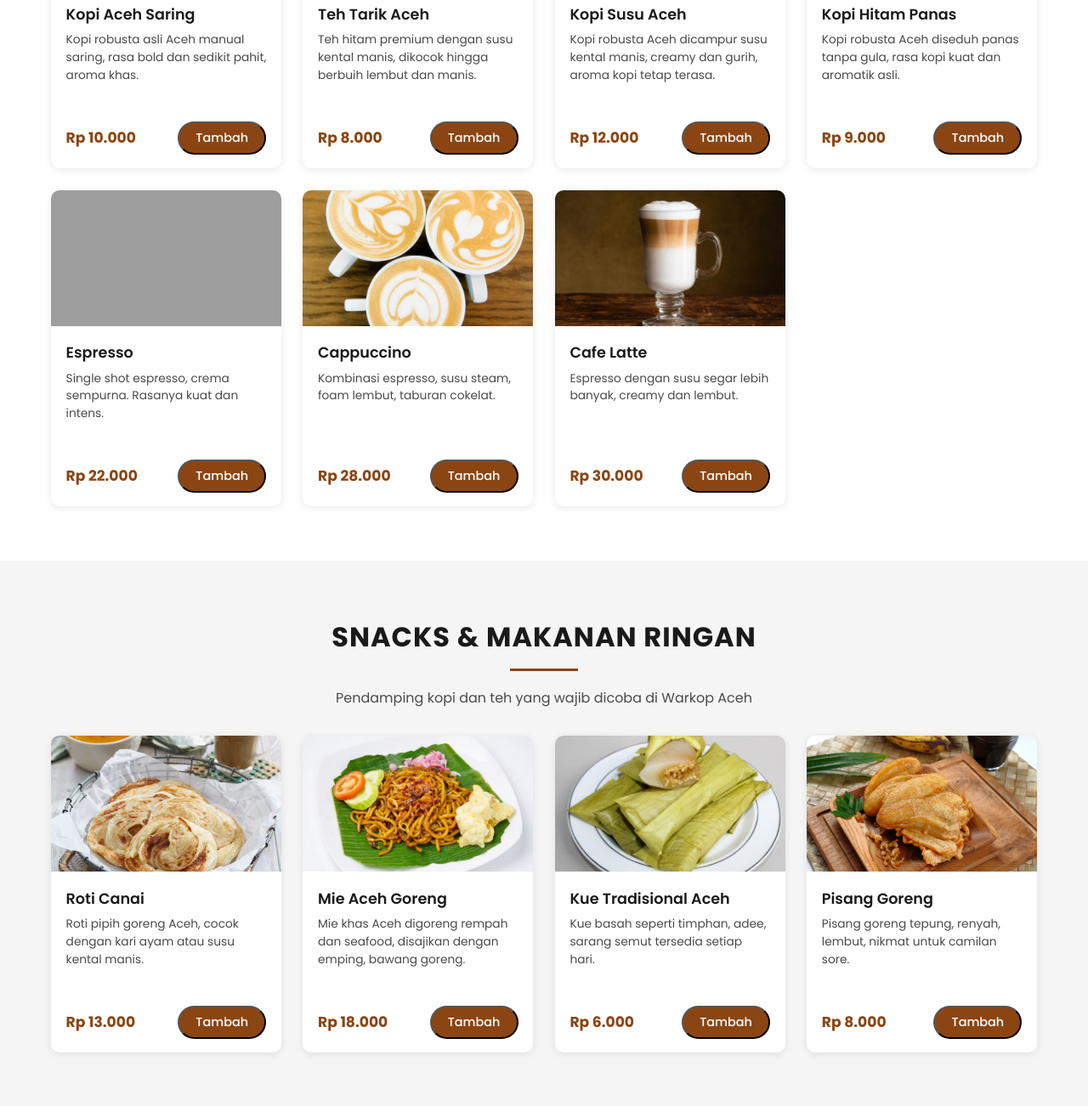
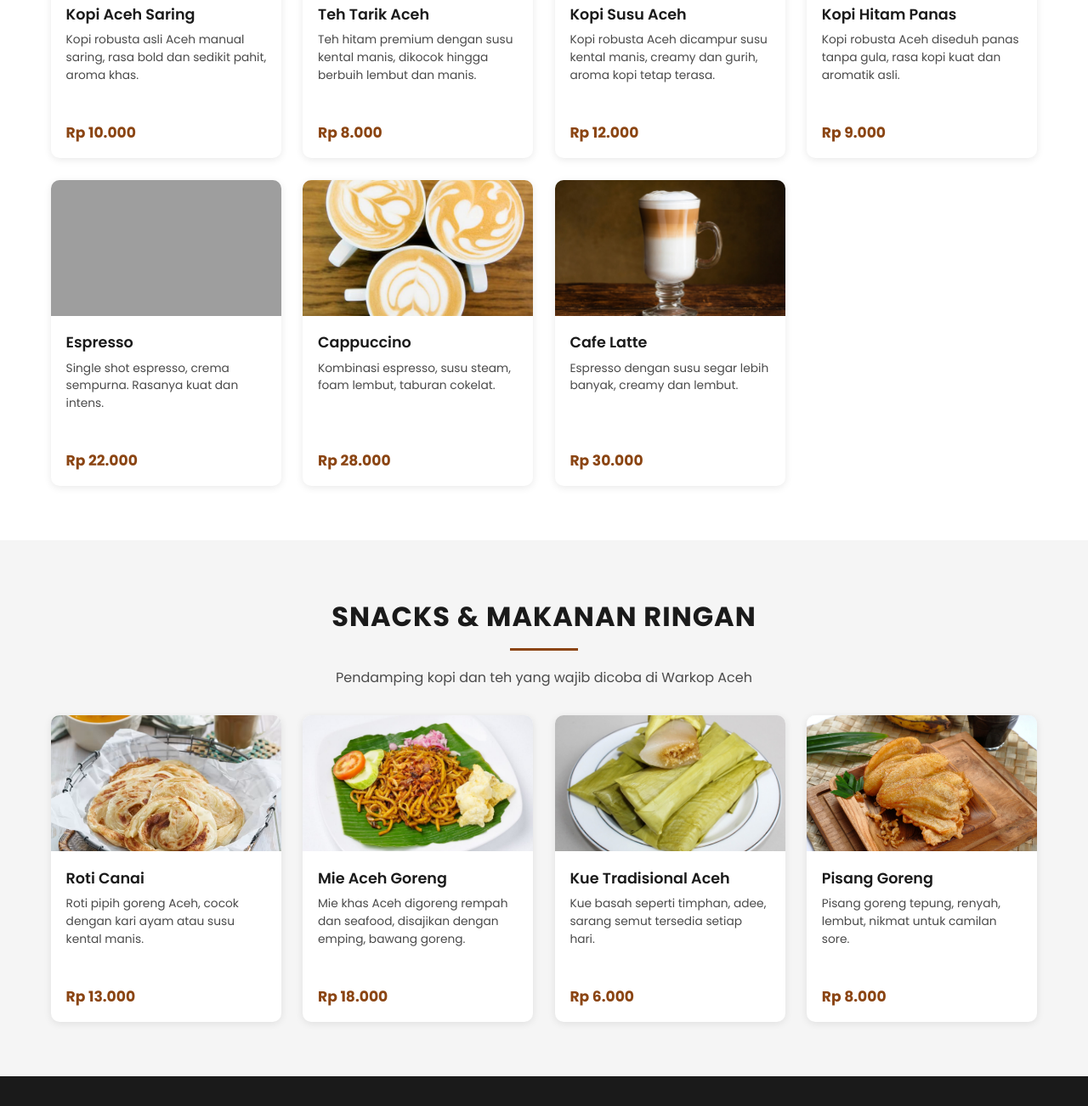
Before and after one commit to rajif-fandi/darakupi, a plain HTML site: page menu.html in a window 1280 px wide. Shown: the part 884-2186 px from the top of the page at 85% size. Drawn offline with Linux system fonts and the light colour scheme; grey boxes are pictures that could not be loaded.

Commit message:
Fix: Menghapus tombol pesan di index.html dan menu.html untuk simplifikasi UI

```diff
--- a/menu.html
+++ b/menu.html
@@ -66,7 +66,7 @@
           </div>
           <div class="menu-footer">
             <span class="menu-price">Rp 10.000</span>
-            <button class="btn-add">Tambah</button>
+
           </div>
         </div>
         <div class="menu-card">
@@ -79,7 +79,7 @@
           </div>
           <div class="menu-footer">
             <span class="menu-price">Rp 8.000</span>
-            <button class="btn-add">Tambah</button>
+
           </div>
         </div>
         <div class="menu-card">
@@ -92,7 +92,7 @@
           </div>
           <div class="menu-footer">
             <span class="menu-price">Rp 12.000</span>
-            <button class="btn-add">Tambah</button>
+
           </div>
         </div>
         <div class="menu-card">
@@ -105,7 +105,7 @@
           </div>
           <div class="menu-footer">
             <span class="menu-price">Rp 9.000</span>
-            <button class="btn-add">Tambah</button>
+
           </div>
         </div>
         <!-- Modern Cafe Coffee -->
@@ -119,7 +119,7 @@
           </div>
           <div class="menu-footer">
             <span class="menu-price">Rp 22.000</span>
-            <button class="btn-add">Tambah</button>
+
           </div>
         </div>
         <div class="menu-card">
@@ -132,7 +132,7 @@
           </div>
           <div class="menu-footer">
             <span class="menu-price">Rp 28.000</span>
-            <button class="btn-add">Tambah</button>
+
           </div>
         </div>
         <div class="menu-card">
@@ -145,7 +145,7 @@
           </div>
           <div class="menu-footer">
             <span class="menu-price">Rp 30.000</span>
-            <button class="btn-add">Tambah</button>
+
           </div>
         </div>
       </div>
@@ -171,7 +171,7 @@
           </div>
           <div class="menu-footer">
             <span class="menu-price">Rp 13.000</span>
-            <button class="btn-add">Tambah</button>
+
           </div>
         </div>
         <div class="menu-card">
@@ -184,7 +184,7 @@
           </div>
           <div class="menu-footer">
             <span class="menu-price">Rp 18.000</span>
-            <button class="btn-add">Tambah</button>
+
           </div>
         </div>
         <div class="menu-card">
@@ -197,7 +197,7 @@
           </div>
           <div class="menu-footer">
             <span class="menu-price">Rp 6.000</span>
-            <button class="btn-add">Tambah</button>
+
           </div>
         </div>
         <div class="menu-card">
@@ -210,7 +210,7 @@
           </div>
           <div class="menu-footer">
             <span class="menu-price">Rp 8.000</span>
-            <button class="btn-add">Tambah</button>
+
           </div>
         </div>
       </div>
```
Also changed, not shown: index.html (+0 -3 lines).
